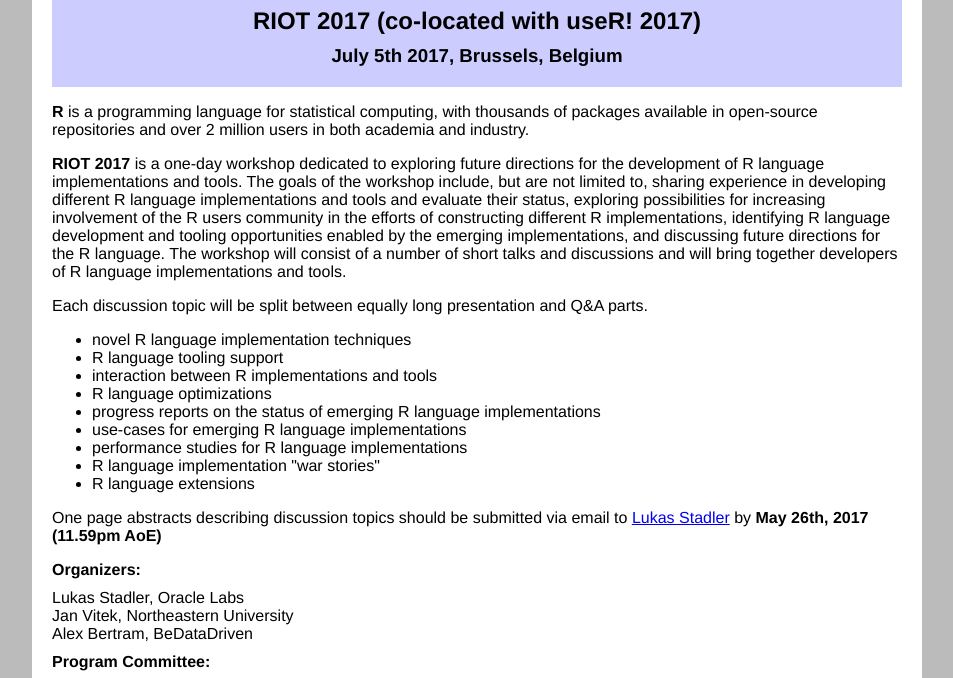
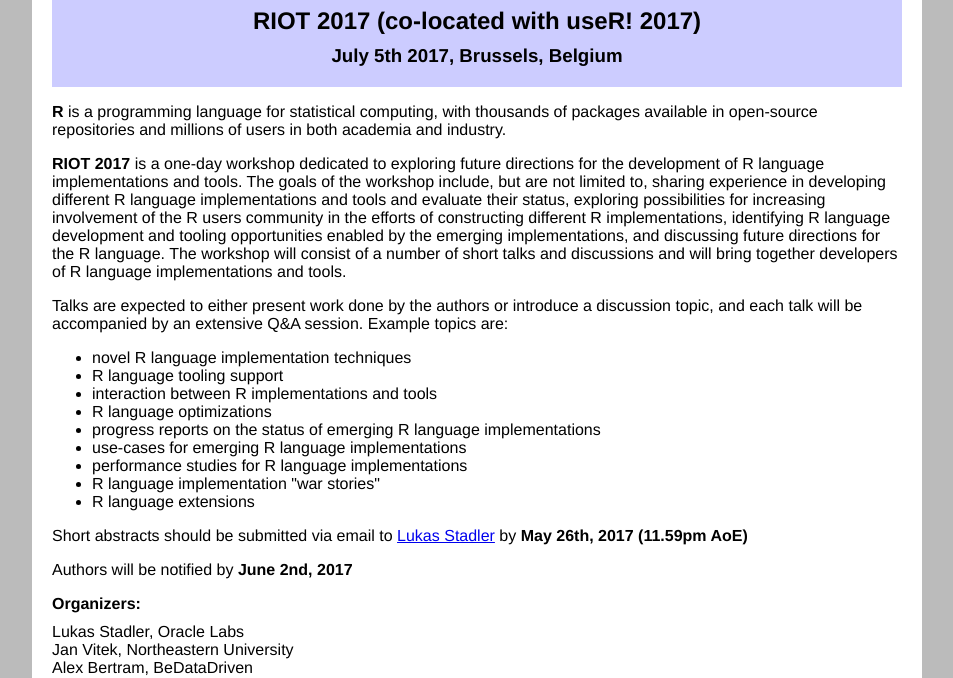
Before and after one commit to riotworkshop/riotworkshop.github.io, a plain HTML site: page index.html in a window 1280 px wide. Shown: the part 118-796 px from the top of the page, without its empty margins (163-1116 px from the left). Drawn offline with Linux system fonts and the light colour scheme.

Commit message:
some more clarifications

```diff
--- a/index.html
+++ b/index.html
@@ -77,7 +77,7 @@ h1, h2, h3, h4 {
         <br /> -->
 <!--        <h4>Overview:</h4>-->
         <p><b>R</b> is a programming language for statistical computing, with thousands of
-          packages available in open-source repositories and over 2 million
+          packages available in open-source repositories and millions of
           users in both academia and industry.</p>
         <p><b>RIOT 2017</b> is a one-day workshop dedicated to exploring future directions
           for the development of R language implementations and tools.
@@ -90,7 +90,9 @@ h1, h2, h3, h4 {
           future directions for the R language. The workshop will consist of a
           number of short talks and discussions and will bring together
           developers of R language implementations and tools.</p>
-        <p>Each discussion topic will be split between equally long presentation and Q&amp;A parts.</p>
+        <p>Talks are expected to either present work done by the authors or introduce a
+        discussion topic, and each talk will be accompanied by an extensive Q&amp;A session.
+        Example topics are:</p>
         <ul>
           <li>novel R language implementation techniques</li>
           <li>R language tooling support</li>
@@ -102,14 +104,15 @@ h1, h2, h3, h4 {
           <li>R language implementation "war stories"</li>
           <li>R language extensions</li>
         </ul>
-        <p>One page abstracts describing discussion topics should be submitted via
-          email to <a href="mailto:lukas.stadler@oracle.com">Lukas Stadler</a> by <b>May 26th, 2017 (11.59pm AoE)</b></p>
+        <p>Short abstracts should be submitted via email to <a href="mailto:lukas.stadler@oracle.com">Lukas Stadler</a> by
+          <b>May 26th, 2017 (11.59pm AoE)</b></p>
+        <p>Authors will be notified by <b>June 2nd, 2017</b></p>
         <h4>Organizers:</h4>
         Lukas Stadler, Oracle Labs<br/>
         Jan Vitek, Northeastern University<br/>
         Alex Bertram, BeDataDriven<br/>
         <h4>Program Committee:</h4>
-        <i>(to be finalized)</i><br/>
+<!--        <i>(to be finalized)</i><br/> -->
         JJ Alaire, RStudio<br/>
         Mick Jordan, Oracle Labs<br/>
         Tomas Kalibera, Northeastern University<br/>
@@ -117,7 +120,7 @@ h1, h2, h3, h4 {
         Michael Lawrence, Genentech<br/>
         Petr Maj, Reactor Labs<br/>
         Karl Millar, Google<br/>
-        Indrajit Roy, HP Labs<br/>
+        Indrajit Roy, Google<br/>
         Michael Sannella, TIBCO<br/>
         Duncan Temple Lang, UC Davis<br/>
         Luke Tierney, University of Iowa<br/>
```
